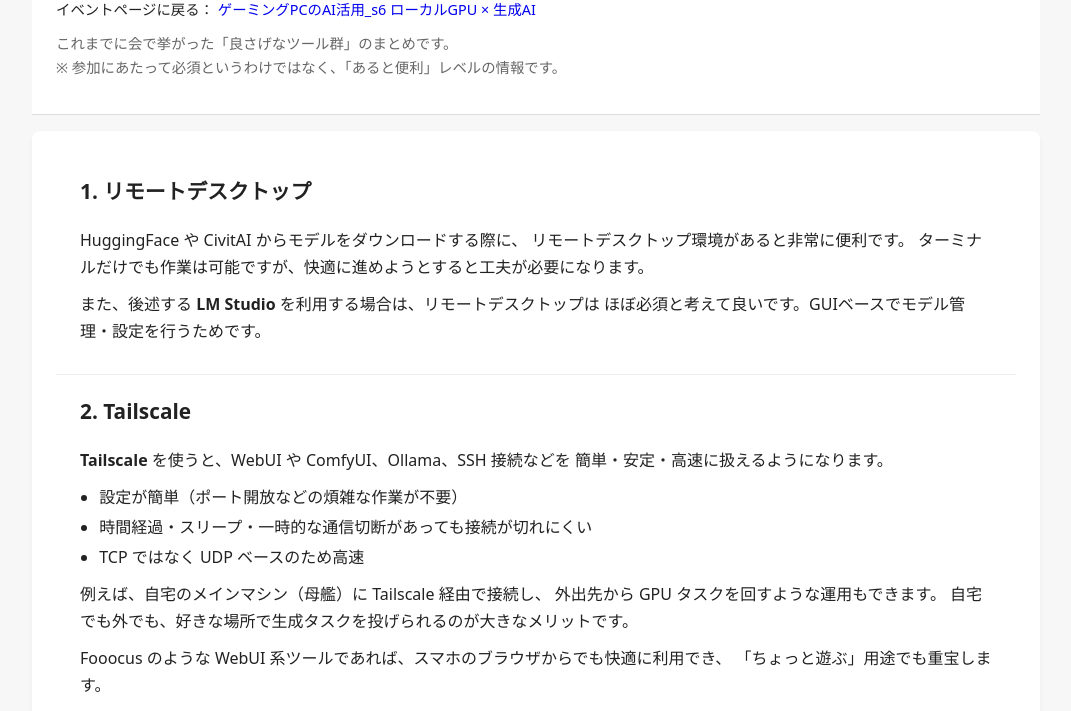
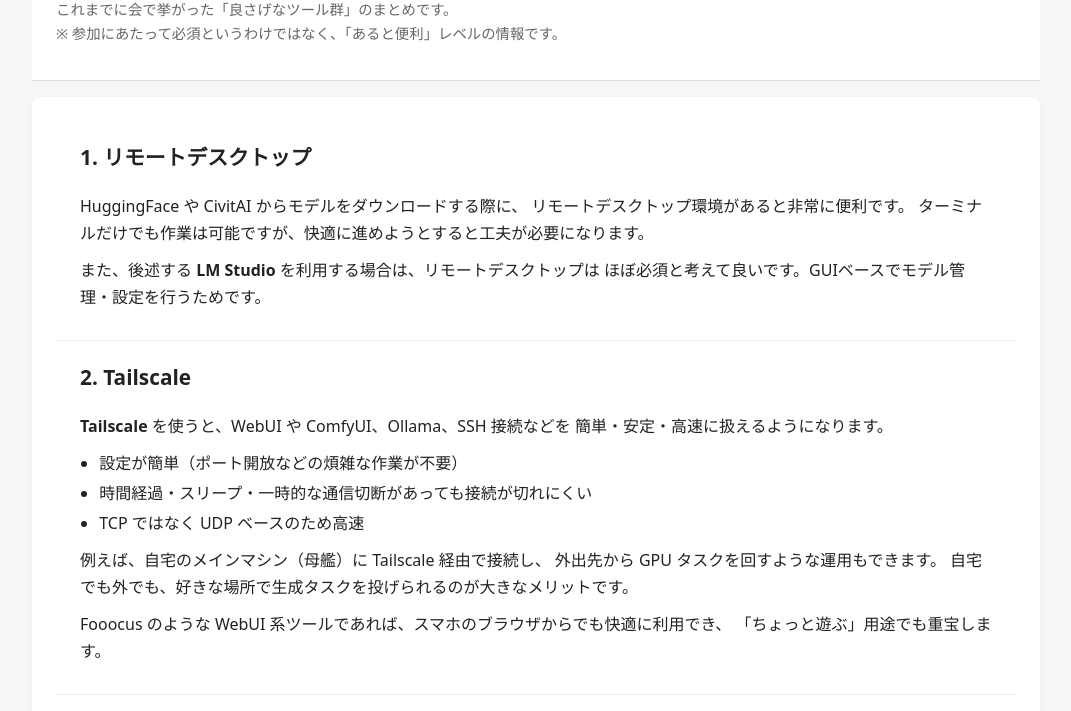
Before and after one commit to polymonyrks/apng-logo, a plain HTML site: page index.html in a window 1280 px wide. Shown: the part 78-789 px from the top of the page, without its empty margins (104-1175 px from the left). Drawn offline with Linux system fonts and the light colour scheme.

Commit message:
Update index.html

```diff
--- a/index.html
+++ b/index.html
@@ -87,10 +87,6 @@
 
 <header>
   <h1>5. オススメの構成</h1>
-  <p class="event-link">
-    イベントページに戻る：
-    <a href="index.html">ゲーミングPCのAI活用_s6 ローカルGPU × 生成AI</a>
-  </p>
   <p class="note">
     これまでに会で挙がった「良さげなツール群」のまとめです。<br>
     ※ 参加にあたって必須というわけではなく、「あると便利」レベルの情報です。
```
